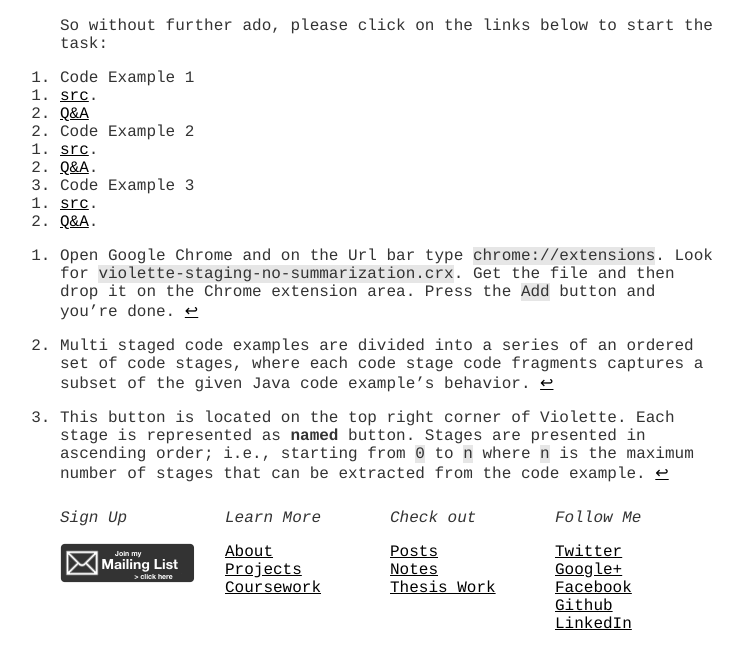
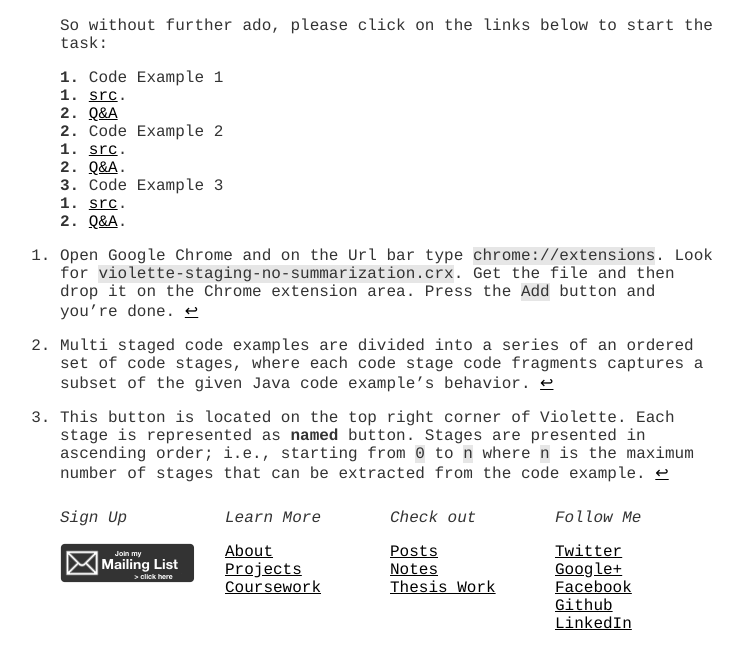
Before and after one commit to hsanchez/hsanchez.github.io, a Jekyll site: the page built from posts/thesiswork/tools/_posts/2015-01-28-violette-multistage.md, in a window 1280 px wide and 900 px high, scrolled down 1834 px, cut to the strip 251-900 px from the top of the window. Shown: the whole strip, without its empty margins (250-993 px from the left). Built offline with Jekyll 4.4.1, drawn with Linux system fonts in a browser that asks for light colours; Markdown is read by kramdown in place of the engine named in the settings.

Commit message:
fixes bullets points bug

```diff
--- a/posts/thesiswork/tools/_posts/2015-01-28-violette-multistage.md
+++ b/posts/thesiswork/tools/_posts/2015-01-28-violette-multistage.md
@@ -95,15 +95,15 @@
 
 So without further ado, please click on the links below to start the task:
 
-1. Code Example 1
-    1. <a href="http://stackoverflow.com/questions/26818478/generating-random-license-plate" target="_blank">src</a>.
-    2. <a href="http://bit.ly/1BLdRe4" target="_blank">Q&A</a>
-2. Code Example 2
-    1. <a href="http://stackoverflow.com/questions/21884805/libgdx-0-9-9-apply-cubemap-in-environment#22777350" target="_blank">src</a>.
-    2. <a href="http://bit.ly/1FV2Drr" target="_blank">Q&A</a>.
-3. Code Example 3
-    1. <a href="http://stackoverflow.com/questions/14210307/android-how-to-get-specific-data-from-url-json#14210519" target="_blank">src</a>.
-    2. <a href="http://bit.ly/1KNTkhw" target="_blank">Q&A</a>.
+**1.** Code Example 1
+    **1.** <a href="http://stackoverflow.com/questions/26818478/generating-random-license-plate" target="_blank">src</a>.
+    **2.** <a href="http://bit.ly/1BLdRe4" target="_blank">Q&A</a>
+**2.** Code Example 2
+    **1.** <a href="http://stackoverflow.com/questions/21884805/libgdx-0-9-9-apply-cubemap-in-environment#22777350" target="_blank">src</a>.
+    **2.** <a href="http://bit.ly/1FV2Drr" target="_blank">Q&A</a>.
+**3.** Code Example 3
+    **1.** <a href="http://stackoverflow.com/questions/14210307/android-how-to-get-specific-data-from-url-json#14210519" target="_blank">src</a>.
+    **2.** <a href="http://bit.ly/1KNTkhw" target="_blank">Q&A</a>.
 
 
 [^1]: Open Google Chrome and on the Url bar type `chrome://extensions`. Look for `violette-staging-no-summarization.crx`. Get the file and then drop it on the Chrome extension area. Press the `Add` button and you're done.
```
